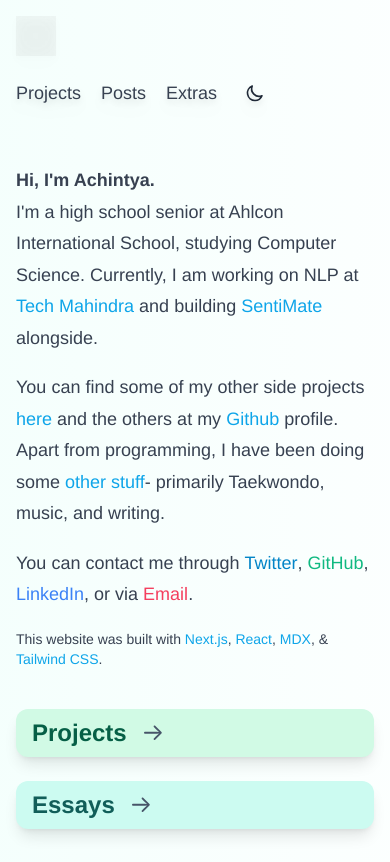
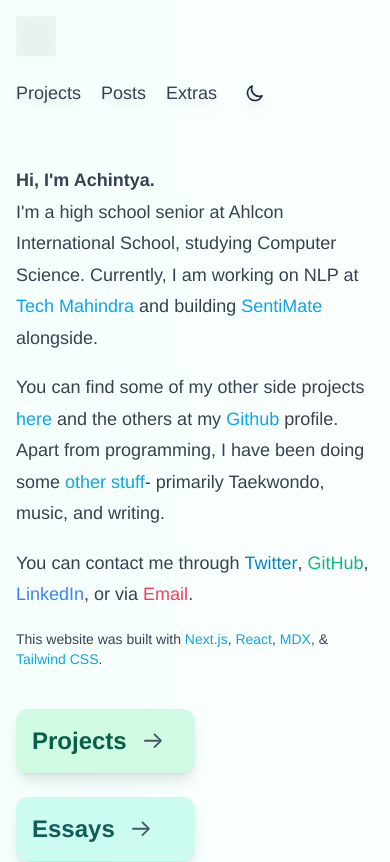
Before and after one commit to achntj/garden, a Next.js app: page / in a window 390 px wide. Shown: the top 862 px of the page. Built offline with nearby package versions, Linux system fonts and the light colour scheme; no server answers.

Commit message:
fit-content cta on sm device

```diff
--- a/pages/index.js
+++ b/pages/index.js
@@ -95,9 +95,9 @@ export default function Home({ posts }) {
           .
         </p>
         {/* TODO - CTAs */}
-        <div className="flex gap-6 sm:flex-row flex-col mt-10">
+        <div className="flex gap-6 sm:flex-row flex-col mt-10 w-fit sm:w-full">
           <div
-            className="shadow-lg bg-emerald-100 dark:bg-zinc-800 py-2 px-4 rounded-xl w-full group transition
+            className="shadow-lg bg-emerald-100 dark:bg-zinc-800 p-4 sm:py-2 sm:px-4 rounded-xl sm:w-full group transition
               ease-in-out
               hover:cursor-pointer"
           >
@@ -123,7 +123,7 @@ export default function Home({ posts }) {
             </Link>
           </div>
           <div
-            className="shadow-lg bg-teal-100 dark:bg-zinc-800 py-2 px-4 rounded-xl w-full group
+            className="shadow-lg bg-teal-100 dark:bg-zinc-800 p-4 sm:py-2 sm:px-4 rounded-xl sm:w-full group
               transition
               ease-in-out
               hover:cursor-pointer"
--- a/pages/posts.js
+++ b/pages/posts.js
@@ -34,7 +34,7 @@ export default function Posts({ posts }) {
                     <span className="text-sky-400">
                       <b>{post.frontmatter.title}</b>
                     </span>
-                    <span className="ml-2 transition-[margin] group-hover:ml-5">
+                    <span className="ml-2 transition-[margin] sm:group-hover:ml-5">
                       <svg
                         xmlns="http://www.w3.org/2000/svg"
                         className="inline-block text-slate-600 dark:text-slate-400"
--- a/pages/projects.js
+++ b/pages/projects.js
@@ -68,7 +68,7 @@ export default function Projects() {
             project.url && (
               <a href={project.url}>
                 <div
-                  className="min-h-[220px] flex flex-col justify-between p-5 my-2 rounded-[40px] mb-8 group dark:!bg-gray-800"
+                  className="flex flex-col justify-between p-5 my-2 rounded-[40px] mb-8 group dark:!bg-gray-800"
                   style={{ backgroundColor: `${project.color}` }}
                   key={project.name}
                 >
```
